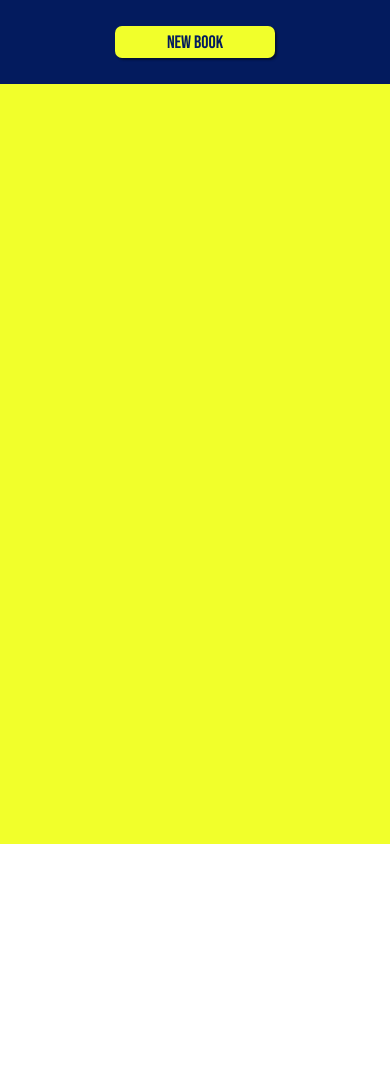
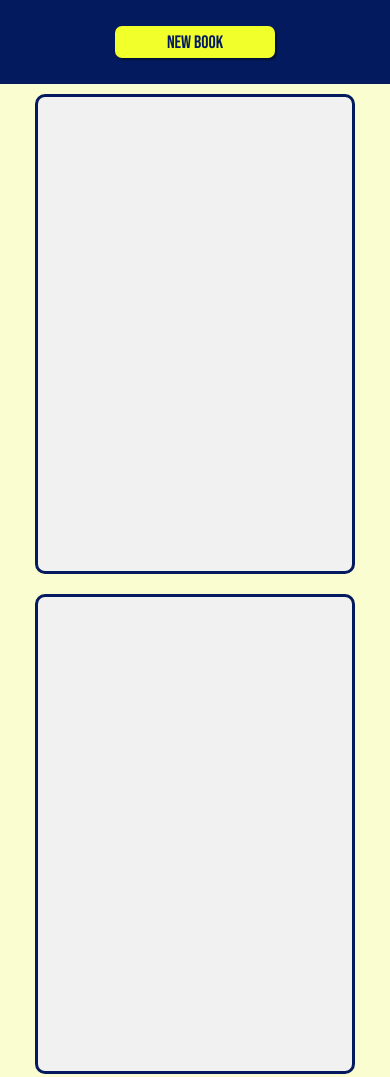
Before and after one commit to SenciZ/Library, a plain HTML site: page index.html in a window 390 px wide. Shown: the top 1077 px of the page. Before the commit the page ends 844 px from the top, so only its background shows below. Drawn offline with Linux system fonts and the light colour scheme.

Commit message:
Create responsive containers

```diff
--- a/Test Files/Book.js
+++ b/Test Files/Book.js
@@ -34,3 +34,6 @@ const student1 = new Student("Timmy", 9);
 Student.prototype.sayName = function(){
     console.log(this.name);
 }
+
+let library = [];
+library.push(hobbit);
--- a/index.html
+++ b/index.html
@@ -13,7 +13,17 @@
         <div class="topBar">
             <button class="newBookBtn">New Book</button>
         </div>
-        <div class="bookContainer"></div>
+        <div class="bookContainer">
+            <div class="book"></div>
+            <div class="book"></div>
+            <div class="book"></div>
+            <div class="book"></div>
+            <div class="book"></div>
+            <div class="book"></div>
+            <div class="book"></div>
+            <div class="book"></div>
+
+        </div>
     </div>
     <script src="app.js"></script>
 </body>
--- a/style.css
+++ b/style.css
@@ -9,10 +9,15 @@ font-family: 'Montserrat', sans-serif; */
     box-sizing: border-box;
     text-decoration: none;
 }
-
+.container{
+    display: flex;
+    flex-direction: column;
+    align-items: center;
+}
 .topBar{
     background-color: rgb(3, 27, 94);
     height: 10vh;
+    width: 100%;
     display: flex;
     justify-content: center;
     align-items: center;
@@ -42,6 +47,20 @@ font-family: 'Montserrat', sans-serif; */
 }
 
 .bookContainer{
-    background-color: rgb(241, 255, 43);
-    height: 90vh;
+    background-color: rgb(250, 253, 208);
+    width: 100vw;
+    height: 100%;
+    display: flex;
+    justify-content: center;
+    align-items: flex-start;
+    flex-wrap: wrap;
 }
+
+.book{
+    border: rgb(3, 27, 94) solid;
+    background-color: rgb(241, 241, 241);
+    margin: 10px 10px;
+    width: 20rem;
+    height: 30rem;
+    border-radius: 10px;
+}
```
